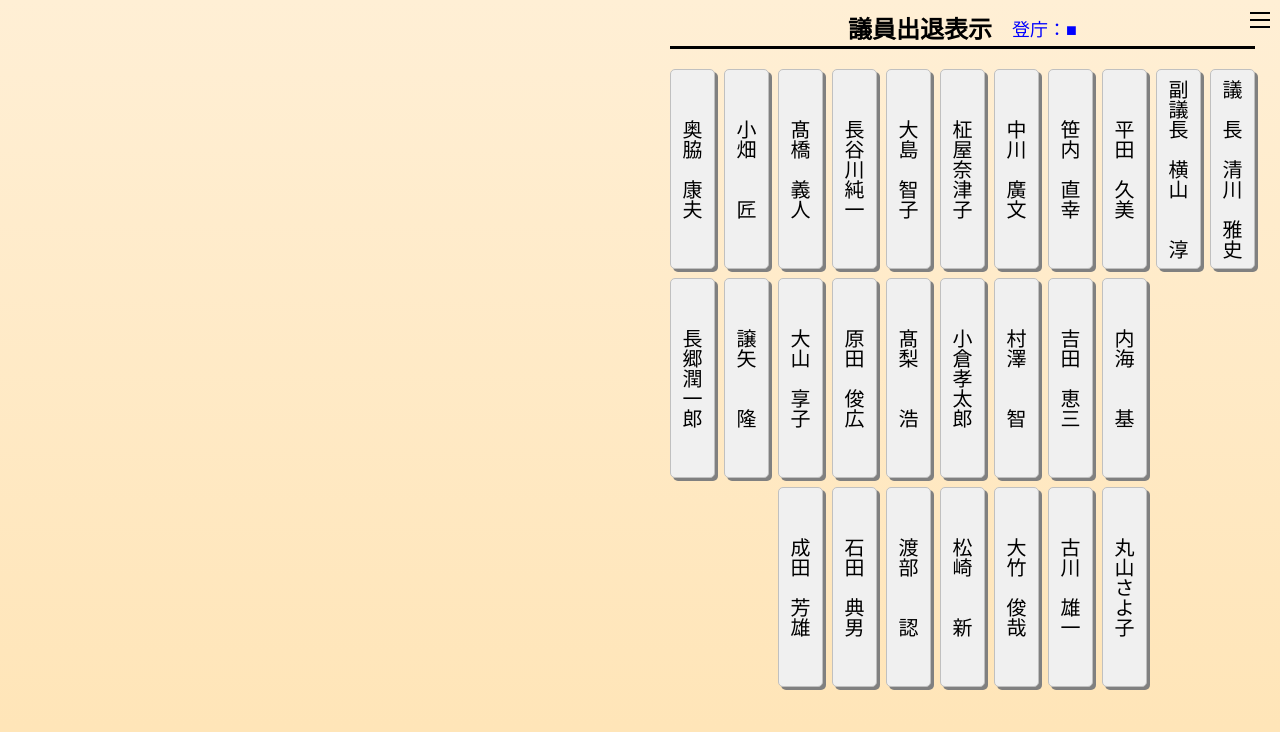
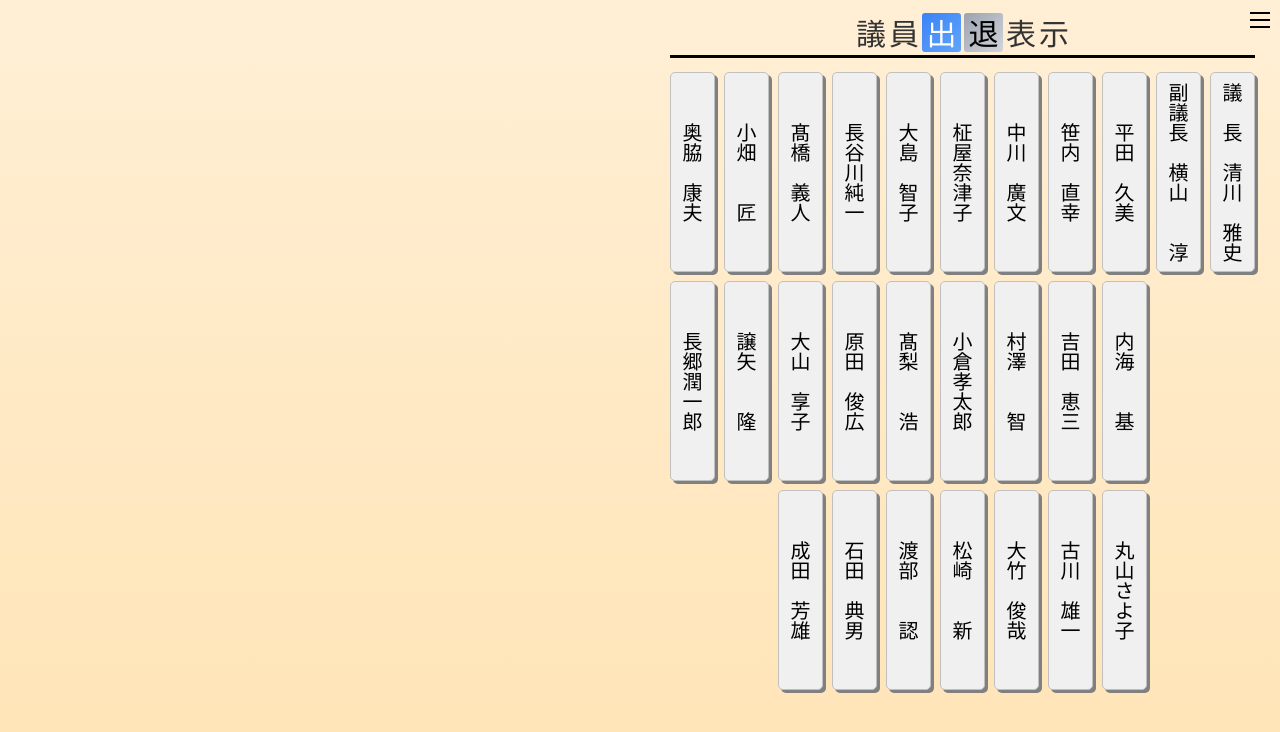
Before and after one commit to aizugikai/g, a plain HTML site: page syuttai.html in a window 1280 px wide. Drawn offline with Linux system fonts and the light colour scheme.

Commit message:
Update syuttai.html

```diff
--- a/syuttai.html
+++ b/syuttai.html
@@ -3,13 +3,11 @@
 <head>
     <meta charset="UTF-8">
     <link href="https://fonts.googleapis.com/css2?family=Noto+Sans+JP:wght@100..900&display=swap" rel="stylesheet">
-
     <title>syuttai</title>
 
     <style>
         body {
-            background-color: #fff6e3;
-	    background: linear-gradient(to bottom, papayawhip, moccasin);
+            background: linear-gradient(to bottom, papayawhip, moccasin);
             display: flex;
             justify-content: flex-end;
 	    font-family: "Noto Sans JP", sans-serif;
@@ -27,21 +25,42 @@
             justify-content: center; /* ヘッダーを中央に配置 */
             align-items: center;
             margin-top: 10px;
-            margin-bottom: 20px;
+            margin-bottom: 14px;
             border-bottom: 3px solid black; /* 下線を追加 */
             padding-bottom: 1px; /* 下線との間に余白を追加 */
         }
 
-        .caption {
-            color: black; /* テキストの色 */
-            font-weight: bold;
-            font-size: 24px;
-            margin-right: 20px;
+        .text-logo {
+         font-size: 30px;
+	 font-family: "Noto Sans JP", sans-serif;
+         color: #333;
+         display: flex;
+         align-items: center;
+         gap: 3px;
         }
 
-        .description {
-            color: blue;
-            font-size: 18px;
+       .text-logo .in {
+        background: linear-gradient(135deg, #3b82f6, #60a5fa);
+        color: white;
+        height: 35px;
+        width: 35px;
+        display: flex;
+        align-items: center; /* テキストを縦中央に配置 */
+        justify-content: center; /* テキストを横中央に配置 */
+        padding: 2px;
+        border-radius: 3px;
+        }
+
+       .text-logo .out {
+        background: linear-gradient(135deg, #9ca3af, #d1d5db);
+        color: black;
+        height: 35px;
+        width: 35px;
+        display: flex;
+        align-items: center; /* テキストを縦中央に配置 */
+        justify-content: center; /* テキストを横中央に配置 */
+        padding: 2px;
+        border-radius: 3px;
         }
 
         .container {
@@ -216,8 +235,14 @@
     <div class="content">
 
     <div class="header">
-       <div class="caption">議員出退表示</div>
-       <div class="description">登庁：■</div>
+      <div class="text-logo">
+        <span>議</span>
+        <span>員</span>
+        <span class="in">出</span>
+        <span class="out">退</span>
+        <span>表</span>
+        <span>示</span>
+      </div>
     </div>
 
     <div class="container">
```
